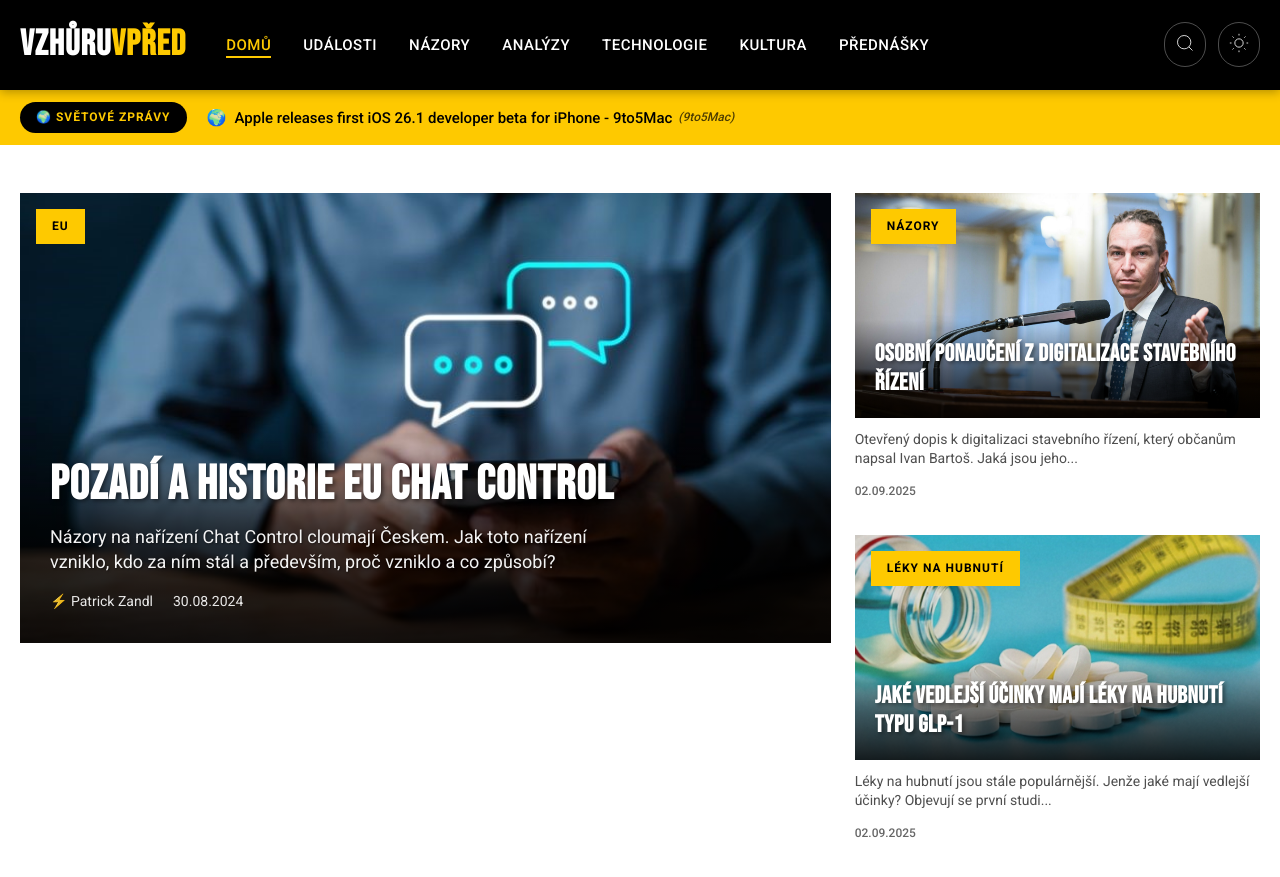
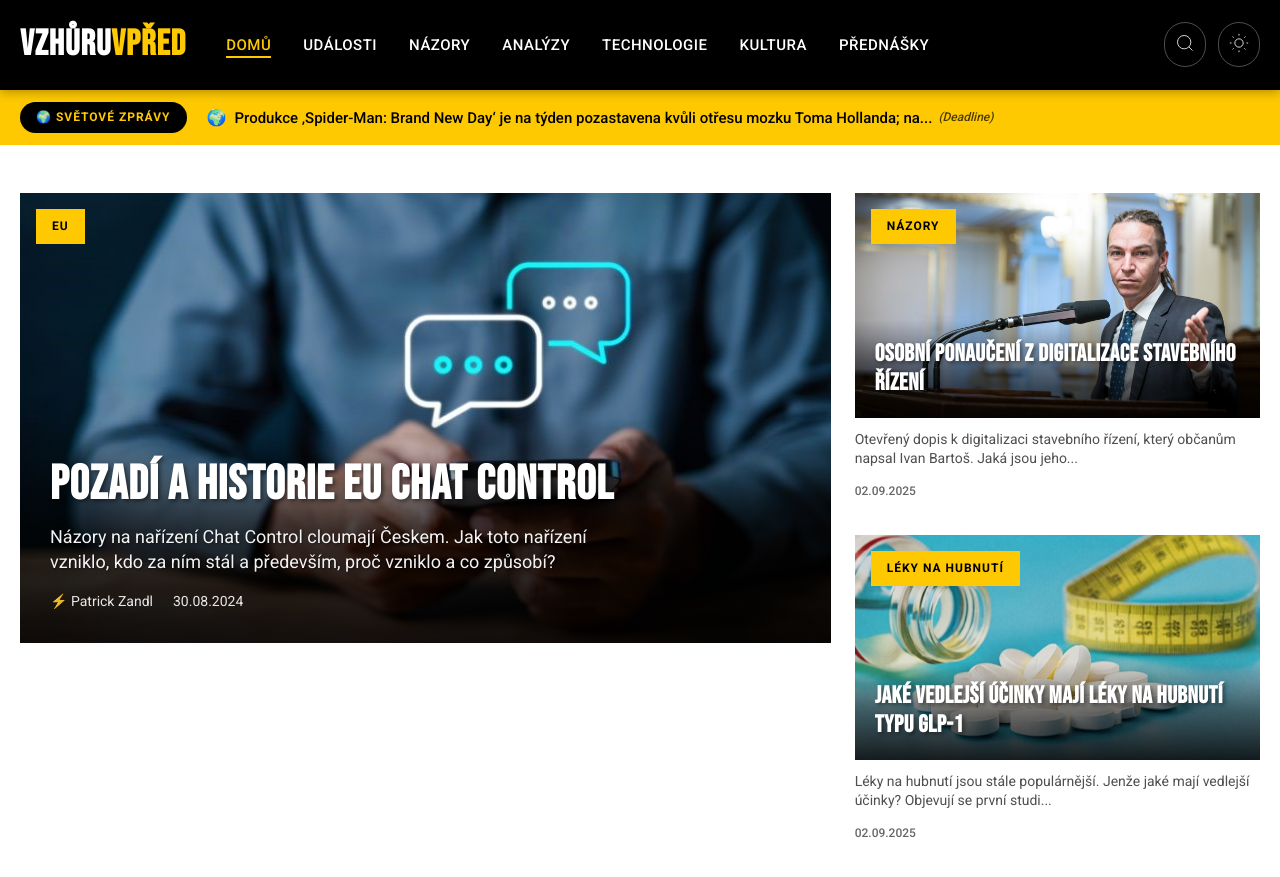
Before and after one commit to tangero/vzhuruvpred, a Jekyll site: the page built from index.html, in a window 1280 px wide and 900 px high. Shown: the top 877 px of the window. Built offline with Jekyll 4.4.1, drawn with Linux system fonts in a browser that asks for light colours; part of the change alters nothing that is shown.

Commit message:
Update world news 2025-09-23 19:25

```diff
--- a/_data/world_news.json
+++ b/_data/world_news.json
@@ -1,6 +1,50 @@
 {
-  "last_updated": "2025-09-23T18:26:54",
+  "last_updated": "2025-09-23T19:14:25",
   "articles": [
+    {
+      "flag": "🇺🇸",
+      "country": "us",
+      "title": "Poradce Trumpa jmenován dočasným prokurátorem USA v klíčové kanceláři ve Virginii",
+      "original_title": "Trump adviser named interim U.S. attorney in key Virginia office - The Washington Post",
+      "url": "https://www.washingtonpost.com/national-security/2025/09/22/lindsey-halligan-us-attorney-eastern-district-virginia/",
+      "urlToImage": "https://www.washingtonpost.com/wp-apps/imrs.php?src=https://arc-anglerfish-washpost-prod-washpost.s3.amazonaws.com/public/IQHEGUPOJUXTMR7RUHHQKAWXU4_size-normalized.jpg&w=1440",
+      "source": "The Washington Post",
+      "publishedAt": "2025-09-22T20:43:53Z",
+      "description": "U.S. Attorney General Pam Bondi swore in Lindsey Halligan shortly after noon Monday. President Donald Trump is expected to submit her nomination to the Senate for a full term in office."
+    },
+    {
+      "flag": "🌍",
+      "country": "global",
+      "title": "Produkce ‚Spider-Man: Brand New Day‘ je na týden pozastavena kvůli otřesu mozku Toma Hollanda; natáčení se obnoví v pondělí",
+      "original_title": "‘Spider-Man: Brand New Day’ Production Paused For Week Due To Tom Holland Concussion; Filming To Resume Monday - Deadline",
+      "url": "http://deadline.com/2025/09/spider-man-brand-new-day-pause-tom-holland-return-1236552600/",
+      "urlToImage": "https://deadline.com/wp-content/uploads/2025/09/GettyImages-2227870588.jpg?w=1024",
+      "source": "Deadline",
+      "publishedAt": "2025-09-22T19:43:00Z",
+      "description": "Spider-Man: Brand New Day will pause production for a week after Tom Holland suffered a mild concussion on a London set Friday."
+    },
+    {
+      "flag": "🌍",
+      "country": "global",
+      "title": "Compass se sloučením za 1,6 miliardy dolarů stane největším realitním makléřem na světě",
+      "original_title": "Compass To Become World’s Largest Real Estate Brokerage in $1.6 Billion Merger - Realtor.com",
+      "url": "https://www.realtor.com/news/real-estate-news/compass-anywhere-merger-brokerage/",
+      "urlToImage": null,
+      "source": "Realtor.com News",
+      "publishedAt": "2025-09-22T19:22:20Z",
+      "description": ""
+    },
+    {
+      "flag": "🌍",
+      "country": "global",
+      "title": "Sto miliardový plán OpenAI a Nvidie na AI bude vyžadovat energii deseti jaderných reaktorů",
+      "original_title": "OpenAI and Nvidia’s $100B AI plan will require power equal to 10 nuclear reactors - Ars Technica",
+      "url": "https://arstechnica.com/ai/2025/09/openai-and-nvidias-100b-ai-plan-will-require-power-equal-to-10-nuclear-reactors/",
+      "urlToImage": "https://cdn.arstechnica.net/wp-content/uploads/2025/05/GettyImages-1540176964-1152x648.jpg",
+      "source": "Ars Technica",
+      "publishedAt": "2025-09-22T19:17:28Z",
+      "description": "„Tohle je obří projekt,“ řekl generální ředitel Nvidie o nové dohodě o desetigigawattové infrastruktuře pro umělou inteligenci."
+    },
     {
       "flag": "🌍",
       "country": "global",
@@ -10,7 +54,7 @@
       "urlToImage": "https://npr.brightspotcdn.com/dims3/default/strip/false/crop/3204x1802+0+167/resize/1400/quality/100/format/jpeg/?url=http%3A%2F%2Fnpr-brightspot.s3.amazonaws.com%2Fbe%2F93%2F54cdaae246278c3b7d8947700857%2Fgettyimages-2210603938.jpg",
       "source": "NPR",
       "publishedAt": "2025-09-22T17:08:06Z",
-      "description": "Prezident Trump a ministr zdravotnictví Robert F. Kennedy Jr. pravděpodobně spojí autismus s užíváním paracetamolu v těhotenství a představí lék na rakovinu jako možnou léčbu. Pro obě tvrzení exist..."
+      "description": "President Trump and HHS secretary Robert F. Kennedy Jr. are expected to tie autism to acetaminophen use during pregnancy, and present a cancer drug as a possible treatment. There is little credible sc"
     },
     {
       "flag": "🌍",
@@ -21,40 +65,40 @@
       "urlToImage": "https://i0.wp.com/9to5mac.com/wp-content/uploads/sites/6/2025/09/iOS-26.1-b1.jpg?resize=1200%2C628&quality=82&strip=all&ssl=1",
       "source": "9to5Mac",
       "publishedAt": "2025-09-22T17:04:00Z",
-      "description": "S oficiálním spuštěním iOS 26 pokračuje Apple s iOS 26.1. Společnost právě vydala první betaverzi…"
-    },
-    {
-      "flag": "🇺🇸",
-      "country": "us",
-      "title": "Tom Holland takes a break from filming latest ‘Spider-Man’ movie after suffering a concussion",
-      "original_title": "Tom Holland takes a break from filming latest ‘Spider-Man’ movie after suffering a concussion - CNN",
-      "url": "https://www.cnn.com/2025/09/22/entertainment/tom-holland-spider-man-concussion",
-      "urlToImage": "https://media.cnn.com/api/v1/images/stellar/prod/gettyimages-2227870479.jpg?c=16x9&q=w_800,c_fill",
-      "source": "CNN",
-      "publishedAt": "2025-09-22T17:00:22Z",
-      "description": "Spider-Man had a bit of an accident."
+      "description": "With iOS 26 officially launched, Apple is moving forward with iOS 26.1. Apple just released the first beta version of..."
     },
     {
       "flag": "🌍",
       "country": "global",
-      "title": "NASA vybírá třídu kandidátů na astronauty pro rok 2025",
+      "title": "Jason Kelce Says Mom Donna Is Ready for Travis & Taylor Swift to Have Kids: ‘She’s Put Some Pressure on Him’",
+      "original_title": "Jason Kelce Says Mom Donna Is Ready for Travis & Taylor Swift to Have Kids: ‘She’s Put Some Pressure on Him’ - Yahoo",
+      "url": "https://www.billboard.com/music/music-news/travis-kelce-mom-donna-ready-taylor-swift-have-kids-1236071760/",
+      "urlToImage": "https://s.yimg.com/ny/api/res/1.2/fGnfHoz_G0gIIEXb2wtEyg--/YXBwaWQ9aGlnaGxhbmRlcjt3PTEyMDA7aD04MDA7Y2Y9d2VicA--/https://media.zenfs.com/en/billboard_547/05e1ead90231d3ed6d1befca91ee3a0d",
+      "source": "Billboard",
+      "publishedAt": "2025-09-22T16:57:42Z",
+      "description": "The tight end also explained why his older brother is No. 1 in their mother's eyes — for now."
+    },
+    {
+      "flag": "🌍",
+      "country": "global",
+      "title": "Google’s Gemini AI is coming to your TV",
+      "original_title": "Google’s Gemini AI is coming to your TV - TechCrunch",
+      "url": "https://techcrunch.com/2025/09/22/googles-gemini-ai-is-coming-to-your-tv/",
+      "urlToImage": "https://techcrunch.com/wp-content/uploads/2025/09/The-Pitt_Gemini_TV-Shell.width-1000.format-webp.webp?w=1000",
+      "source": "TechCrunch",
+      "publishedAt": "2025-09-22T16:56:53Z",
+      "description": "When fully rolled out, Google's AI will be on over 300 million active Google TV and other Android TV OS-powered devices."
+    },
+    {
+      "flag": "🌍",
+      "country": "global",
+      "title": "NASA Selects All-American 2025 Class of Astronaut Candidates - NASA (.gov)",
       "original_title": "NASA Selects All-American 2025 Class of Astronaut Candidates - NASA (.gov)",
       "url": "https://www.nasa.gov/news-release/nasa-selects-all-american-2025-class-of-astronaut-candidates/",
       "urlToImage": "https://www.nasa.gov/wp-content/uploads/2025/09/ascans-2-003.jpg",
       "source": "NASA",
       "publishedAt": "2025-09-22T16:55:34Z",
-      "description": "NASA’s 10 new astronaut candidates were introduced Monday following a competitive selection process of more than 8,000 applicants from across the United"
-    },
-    {
-      "flag": "🌍",
-      "country": "global",
-      "title": "Michelob Ultra overtakes Modelo Especial as best-selling beer in the U.S.",
-      "original_title": "Michelob Ultra overtakes Modelo Especial as best-selling beer in the U.S. - CNBC",
-      "url": "https://www.cnbc.com/2025/09/22/michelob-ultra-overtakes-modelo-especial-as-best-selling-us-beer.html",
-      "urlToImage": "https://image.cnbcfm.com/api/v1/image/108202259-1758560595715-gettyimages-2190289151-img_2429_raujtk8s.jpeg?v=1758560620&w=1920&h=1080",
-      "source": "CNBC",
-      "publishedAt": "2025-09-22T16:54:26Z",
-      "description": "Před dvěma lety Modelo sesadilo z trůnu Bud Light, který byl nejprodávanějším pivem Anheuser-Busch více než dvě desetiletí."
+      "description": "NASA představila deset nových kandidátů na astronauty po konkurenčním výběru z více než 8000 uchazečů z celých Spojených států"
     },
     {
       "flag": "🇺🇸",
@@ -65,40 +109,7 @@
       "urlToImage": "https://www.washingtonpost.com/wp-apps/imrs.php?src=https://arc-anglerfish-washpost-prod-washpost.s3.amazonaws.com/public/SVAQPMAXMI66JFZMZV57ACBCWE.jpg&w=1440",
       "source": "The Washington Post",
       "publishedAt": "2025-09-22T16:32:26Z",
-      "description": "Izraelský premiér řekl, že „palestinský stát nevznikne“, zatímco Francie a Saúdská Arábie pořádají summit k obnovení snah o řešení se dvěma státy."
-    },
-    {
-      "flag": "🌍",
-      "country": "global",
-      "title": "Pfizer kupuje za 4,9 miliardy dolarů vývojáře měsíčních GLP-1RA společnost Metsera",
-      "original_title": "Pfizer buys monthly GLP-1RA developer Metsera for $4.9bn - Yahoo Finance",
-      "url": "http://www.pharmaceutical-technology.com/news/pfizer-buys-monthly-glp-1ra-developer-metsera-for-up-to-4-9bn/",
-      "urlToImage": "https://www.pharmaceutical-technology.com/wp-content/uploads/sites/24/2025/09/shutterstock_2380793511-1.jpg",
-      "source": "Pharmaceutical Technology",
-      "publishedAt": "2025-09-22T16:26:08Z",
-      "description": "Metsera, which went public in January this year, could provide Pfizer with strong growth drivers in the obesity treatment arena."
-    },
-    {
-      "flag": "🌍",
-      "country": "global",
-      "title": "TCL Google TV s mmWave senzorem přítomnosti jsou nyní dostupné",
-      "original_title": "TCL’s Google TVs with an mmWave presence sensor are out now - The Verge",
-      "url": "https://www.theverge.com/news/782625/tcl-google-tv-qm9k-mmwave-presence-sensor-gemini",
-      "urlToImage": "https://platform.theverge.com/wp-content/uploads/sites/2/2025/09/4K-Ultra-HD-Resolution-1600x780-.jpg?quality=90&strip=all&crop=3.44375%2C0%2C93.1125%2C100&w=1200",
-      "source": "The Verge",
-      "publishedAt": "2025-09-22T16:24:47Z",
-      "description": "Nové televize TCL QM9K s Google TV jsou k dispozici a mají vestavěný mmWave snímač přítomnosti i Gemini"
-    },
-    {
-      "flag": "🌍",
-      "country": "global",
-      "title": "Jordan Davis zajistil výhru Eagles — a také překrytí",
-      "original_title": "Jordan Davis play delivered Eagles win — and cover - NBC Sports",
-      "url": "https://www.nbcsports.com/nfl/profootballtalk/rumor-mill/news/jordan-davis-play-delivered-eagles-win-and-cover",
-      "urlToImage": "https://nbcsports.brightspotcdn.com/dims4/default/8412b81/2147483647/strip/true/crop/5549x3121+0+289/resize/1440x810!/quality/90/?url=https%3A%2F%2Fnbc-sports-production-nbc-sports.s3.us-east-1.amazonaws.com%2Fbrightspot%2F43%2F13%2F258d6f2c44fc874ae9f51c02dd5e%2Fhttps-delivery-gettyimages.com%2Fdownloads%2F2236257232",
-      "source": "NBCSports.com",
-      "publishedAt": "2025-09-22T15:39:50Z",
-      "description": "The legalization, and normalization, of sports betting has converted footnotes into headlines."
+      "description": "Izraelský lídr prohlásil, že „palestinský stát nevznikne“, zatímco se Francie a Saúdská Arábie scházejí na summitu k obnovení snah o dvoustátní řešení."
     },
     {
       "flag": "🇬🇧",
@@ -109,18 +120,40 @@
       "urlToImage": "https://ichef.bbci.co.uk/news/1024/branded_news/7083/live/48788640-97ad-11f0-a98f-a5aede2eafbc.jpg",
       "source": "BBC News",
       "publishedAt": "2025-09-22T15:38:15Z",
-      "description": "Sedm charitativních organizací včetně Teenage Cancer Trust odvolalo bývalou manželku prince Andrewa z pozice patronky či ambasadorky."
+      "description": "Sedm charitativních organizací včetně Teenage Cancer Trust odvolalo bývalou manželku prince Andrewa z pozice patronky nebo ambasadorky."
     },
     {
       "flag": "🌍",
       "country": "global",
-      "title": "Prezident Trump se připojil k národu při oslavě trvalého odkazu Charlieho Kirka - Bílý dům (.gov)",
+      "title": "President Trump Joins Nation in Celebrating Charlie Kirk’s Enduring Legacy - The White House (.gov)",
       "original_title": "President Trump Joins Nation in Celebrating Charlie Kirk’s Enduring Legacy - The White House (.gov)",
       "url": "https://www.whitehouse.gov/articles/2025/09/president-trump-joins-in-celebrating-charlie-kirks-enduring-legacy/",
       "urlToImage": "https://www.whitehouse.gov/wp-content/uploads/2025/09/P20250921DT-1719_dfa1ab.jpg",
       "source": "Whitehouse.gov",
       "publishedAt": "2025-09-22T15:37:36Z",
-      "description": "Včera se prezident Donald J. Trump, viceprezident JD Vance a přední představitelé administrativy sešli s desítkami tisíc dalších amerických vlastenců na"
+      "description": "Yesterday, President Donald J. Trump, Vice President JD Vance, key Administration officials gathered with tens of thousands of other American Patriots at"
+    },
+    {
+      "flag": "🌍",
+      "country": "global",
+      "title": "Organizace Turning Point USA Charlie Kirka vybrala 389 milionů dolarů – včetně 13,1 milionu od této texaské nadace",
+      "original_title": "Charlie Kirk’s Turning Point USA Raised $389 Million—Including $13.1 Million From This Texas Foundation - Forbes",
+      "url": "https://www.forbes.com/sites/zacheverson/2025/09/22/turning-point-usa-charlie-kirk-donors-texas-foundation/",
+      "urlToImage": "https://imageio.forbes.com/specials-images/imageserve/68d1577959e8fde9312987aa/0x0.jpg?format=jpg&height=900&width=1600&fit=bounds",
+      "source": "Forbes",
+      "publishedAt": "2025-09-22T15:00:21Z",
+      "description": "IRS filings show the Wayne Duddlesten Foundation was Turning Point USA’s largest direct donor, surpassing contributions from foundations linked to billionaires like Bernie Marcus, Charles Johnson and "
+    },
+    {
+      "flag": "🌍",
+      "country": "global",
+      "title": "Apple Watch Series 11 vs. Samsung Galaxy Watch 8: Hlavní přednosti každých chytrých hodinek",
+      "original_title": "Apple Watch Series 11 vs. Samsung Galaxy Watch 8: The Top Highlights of Each Smartwatch - CNET",
+      "url": "https://www.cnet.com/tech/mobile/apple-watch-series-11-vs-samsung-galaxy-watch-8-the-top-highlights-of-each-smartwatch/",
+      "urlToImage": "https://www.cnet.com/a/img/resize/3c903f003856dd5e63727e2177f2f1d6358677b0/hub/2025/09/19/a8896542-6fea-424d-b129-7b030811e955/apple-watch-vs-samsung-watch.png?auto=webp&fit=crop&height=675&width=1200",
+      "source": "CNET",
+      "publishedAt": "2025-09-22T15:00:00Z",
+      "description": "Apple a Samsung přidávají do svých vlajkových hodinek řadu zdravotních a fitness funkcí. Jak se porovnávají?"
     },
     {
       "flag": "🌍",
@@ -131,34 +164,23 @@
       "urlToImage": "https://image.cnbcfm.com/api/v1/image/108202090-1758550547444-gettyimages-2235997874-campbell-notitle250921_npQFL.jpeg?v=1758550594&w=1920&h=1080",
       "source": "CNBC",
       "publishedAt": "2025-09-22T14:58:58Z",
-      "description": "President Donald Trump has secured a golden share in U.S. Steel and taken an equity stake in Intel."
+      "description": "Prezident Donald Trump zajistil zlatou akcii v U.S. Steel a získal podíl v Intelu."
     },
     {
       "flag": "🌍",
       "country": "global",
-      "title": "USASOC zveřejnila totožnost vojáků, kteří zahynuli při leteckém neštěstí",
-      "original_title": "USASOC Identifies Soldiers Who Perished in Aviation Mishap - army.mil",
-      "url": "https://www.army.mil/article/288634/usasoc_identifies_soldiers_who_perished_in_aviation_mishap",
-      "urlToImage": "https://api.army.mil/e2/c/images/2025/09/22/560049b7/max1200.jpg",
-      "source": "United States Army",
-      "publishedAt": "2025-09-22T13:18:45Z",
-      "description": "FORT BRAGG, N.C. – Byli identifikováni čtyři vojáci, kteří zahynuli při letecké nehodě 17. září během rutinního cvičného letu. Příčina n..."
+      "title": "Rusko se musí před Radou bezpečnosti OSN zodpovídat za „drzé“ narušení vzdušného prostoru NATO",
+      "original_title": "Russia's \"brazen\" NATO airspace violations head to UN Security Council - Axios",
+      "url": "https://www.axios.com/2025/09/22/russia-nato-un-security-council-meeting-estonia",
+      "urlToImage": "https://images.axios.com/MMqXlewY9JmIHaKszZBmS__hpbc=/0x152:5610x3308/1366x768/2025/09/22/1758547273354.jpg",
+      "source": "Axios",
+      "publishedAt": "2025-09-22T13:29:04Z",
+      "description": "European leaders warn the incursions are a calculated escalation of Russia's war in Ukraine."
     },
     {
       "flag": "🌍",
       "country": "global",
-      "title": "The Mandalorian and Grogu First Teaser Trailer Revealed",
-      "original_title": "The Mandalorian and Grogu First Teaser Trailer Revealed - StarWars.com",
-      "url": "https://www.starwars.com/news/star-wars-the-mandalorian-and-grogu-trailer-key-art-1",
-      "urlToImage": "https://lumiere-a.akamaihd.net/v1/images/the-mandalorian-and-grogu-hero-mobile-v1-b_0f970c97.jpeg?region=0%2C0%2C1280%2C720",
-      "source": "Star Wars",
-      "publishedAt": "2025-09-22T13:03:00Z",
-      "description": "The next Star Wars film, featuring the clan of two, opens exclusively in theaters May 22, 2026."
-    },
-    {
-      "flag": "🌍",
-      "country": "global",
-      "title": "One UI 8 update is now live for the Galaxy S24, Z Flip 6, and Z Fold 6",
+      "title": "Aktualizace One UI 8 je nyní dostupná pro Galaxy S24, Z Flip 6 a Z Fold 6",
       "original_title": "One UI 8 update is now live for the Galaxy S24, Z Flip 6, and Z Fold 6 - Android Central",
       "url": "https://www.androidcentral.com/phones/samsung-galaxy/samsung-one-ui-8-galaxy-s24-z-flip-6-fold-6",
       "urlToImage": "https://cdn.mos.cms.futurecdn.net/Uy8kf5a4mUAHnDdgksiEBh.jpg",
@@ -167,20 +189,9 @@
       "description": "Aktualizace se rozesílá pro Galaxy S24, Galaxy Z Flip 6 a Galaxy Z Fold 6 v Jižní Koreji."
     },
     {
-      "flag": "🇺🇸",
-      "country": "us",
-      "title": "Trump’s new demands on Justice Department raise alarm among prosecutors",
-      "original_title": "Trump’s new demands on Justice Department raise alarm among prosecutors - The Washington Post",
-      "url": "https://www.washingtonpost.com/national-security/2025/09/22/trump-justice-department-prosecutions/",
-      "urlToImage": "https://www.washingtonpost.com/wp-apps/imrs.php?src=https://arc-anglerfish-washpost-prod-washpost.s3.amazonaws.com/public/VTXLH5RG5FVGVEPCMSUHSQCNBE.JPG&w=1440",
-      "source": "The Washington Post",
-      "publishedAt": "2025-09-22T11:32:01Z",
-      "description": "The president is rapidly intensifying the pressure he’s putting on federal prosecutors, prompting some observers to questions whether their traditional independence can survive."
-    },
-    {
       "flag": "🌍",
       "country": "global",
-      "title": "Studie ukazuje, že UV světlo dokáže během 30 minut deaktivovat vzdušné alergeny",
+      "title": "Study shows UV light can disable airborne allergens within 30 minutes",
       "original_title": "Study shows UV light can disable airborne allergens within 30 minutes - Phys.org",
       "url": "https://phys.org/news/2025-09-uv-disable-airborne-allergens-minutes.html",
       "urlToImage": "https://scx2.b-cdn.net/gfx/news/hires/2025/study-shows-uv-light-c.jpg",
@@ -191,7 +202,7 @@
     {
       "flag": "🌍",
       "country": "global",
-      "title": "Revmatoidní artritida ji držela v zajetí. Tento nervový stimulátor ji osvobodil.",
+      "title": "Rheumatoid arthritis kept her captive. This nerve stimulator set her free.",
       "original_title": "Rheumatoid arthritis kept her captive. This nerve stimulator set her free. - NPR",
       "url": "https://www.npr.org/sections/shots-health-news/2025/09/22/nx-s1-5544463/rheumatoid-arthritis-new-device-nerve-stimulator",
       "urlToImage": "https://npr.brightspotcdn.com/dims3/default/strip/false/crop/1335x751+0+139/resize/1400/quality/100/format/jpeg/?url=http%3A%2F%2Fnpr-brightspot.s3.amazonaws.com%2Ff6%2F3c%2F6a9e67f74ec3b3b59ba1c47e3a69%2Flynn-milam6-cropped.jpg",
@@ -202,24 +213,24 @@
     {
       "flag": "🌍",
       "country": "global",
-      "title": "Chrome pro Android umí webové stránky číst jako podcast",
-      "original_title": "Chrome for Android can now read webpages like a podcast - Android Authority",
-      "url": "https://www.androidauthority.com/google-chrome-android-audio-overviews-rollout-3599751/",
-      "urlToImage": "https://www.androidauthority.com/wp-content/uploads/2022/02/Google-Chrome-logo-stock-photo-1-e1650937732931.jpg",
-      "source": "Android Authority",
-      "publishedAt": "2025-09-22T06:17:14Z",
-      "description": "Google Chrome získává funkci Audio Overviews, která změní libovolnou webovou stránku na podcast s umělou inteligencí."
+      "title": "Situace se obrací. Demokraté využívají hrozbu odstávky vlády jako páku",
+      "original_title": "Tables turn for Democrats as they use shutdown for leverage - Politico",
+      "url": "https://www.politico.com/news/2025/09/22/democrats-shutdown-leverage-00574029",
+      "urlToImage": "https://www.politico.com/dims4/default/resize/1200/quality/90/format/jpg?url=https%3A%2F%2Fstatic.politico.com%2Ffb%2F19%2Fd5c00b224c7683c0bb20b5aceaf6%2Fu-s-congress-02085.jpg",
+      "source": "Politico",
+      "publishedAt": "2025-09-22T08:45:00Z",
+      "description": "The current standoff is a nearly precise inversion of the 2013 showdown over health care that closed government agencies for 17 days."
     },
     {
       "flag": "🌍",
       "country": "global",
-      "title": "Genetically engineered mice could take the bite out of Lyme disease on Nantucket, scientists say",
+      "title": "Geneticky upravení myši by mohly na Nantucketu zkrotit lymskou boreliózu, tvrdí vědci.",
       "original_title": "Genetically engineered mice could take the bite out of Lyme disease on Nantucket, scientists say - CBS News",
       "url": "https://www.cbsnews.com/news/crispr-modify-mice-target-lyme-disease-60-minutes/",
       "urlToImage": "https://assets2.cbsnewsstatic.com/hub/i/r/2025/09/21/7b6b163a-1e8c-4c87-9269-c77527466fac/thumbnail/1200x630/6b6a49423fe26d9b411ff7fbafac6fb1/sculpting-evolution-article.jpg",
       "source": "CBS News",
       "publishedAt": "2025-09-21T23:00:00Z",
-      "description": "Scientists hope genetically modified mice will curb the spread of Lyme disease. They headed to Nantucket — home to a large population of the mice, ticks and deer spreading Lyme — to pitch their idea."
+      "description": "Vědci doufají, že geneticky modifikované myši zabrání šíření lymské boreliózy. Zamířili na Nantucket, kde žije velká populace myší, klíšťat a jelenů šířících nemoc, aby představili svůj plán."
     },
     {
       "flag": "🌍",
@@ -235,13 +246,24 @@
     {
       "flag": "🌍",
       "country": "global",
+      "title": "A Fingerprint Taken From Stonehenge Changes Everything We Know About Its Mystical Origins",
+      "original_title": "A Fingerprint Taken From Stonehenge Changes Everything We Know About Its Mystical Origins - Yahoo",
+      "url": "https://www.popularmechanics.com/science/archaeology/a67986125/stonehenge-fingerprint-mystical-origins/",
+      "urlToImage": "https://s.yimg.com/ny/api/res/1.2/23f_b7blKeMSYgoLll.0Qg--/YXBwaWQ9aGlnaGxhbmRlcjt3PTEyMDA7aD02NzU7Y2Y9d2VicA--/https://media.zenfs.com/en/popular_mechanics_642/5a8b1f64fc23304ee9aa76d33485beff",
+      "source": "Popular Mechanics",
+      "publishedAt": "2025-09-21T13:35:00Z",
+      "description": "Researchers discovered that Stonehenge's Altar Stone originated from Scotland, not Wales, significantly altering our understanding of its origins."
+    },
+    {
+      "flag": "🌍",
+      "country": "global",
       "title": "Soar through 44 million stars in Gaia telescope's latest 3D map of our galaxy — Space photo of the week",
       "original_title": "Soar through 44 million stars in Gaia telescope's latest 3D map of our galaxy — Space photo of the week - Live Science",
       "url": "https://www.livescience.com/space/astronomy/soar-through-44-million-stars-in-gaia-telescopes-latest-3d-map-of-our-galaxy-space-photo-of-the-week",
       "urlToImage": "https://cdn.mos.cms.futurecdn.net/sAWtZqV2kW3Ky7cPpNcisH.jpg",
       "source": "Live Science",
       "publishedAt": "2025-09-21T10:00:00Z",
-      "description": "Vědci použili vesmírný teleskop Gaia k vytvoření 3D mapy hvězdných školek v Mléčné dráze a vy se jí můžete proletět."
+      "description": "Scientists have used the Gaia Space Telescope to create a 3D map of star kindergartens within the Milky Way, and you can fly through it."
     }
   ]
 }
```
